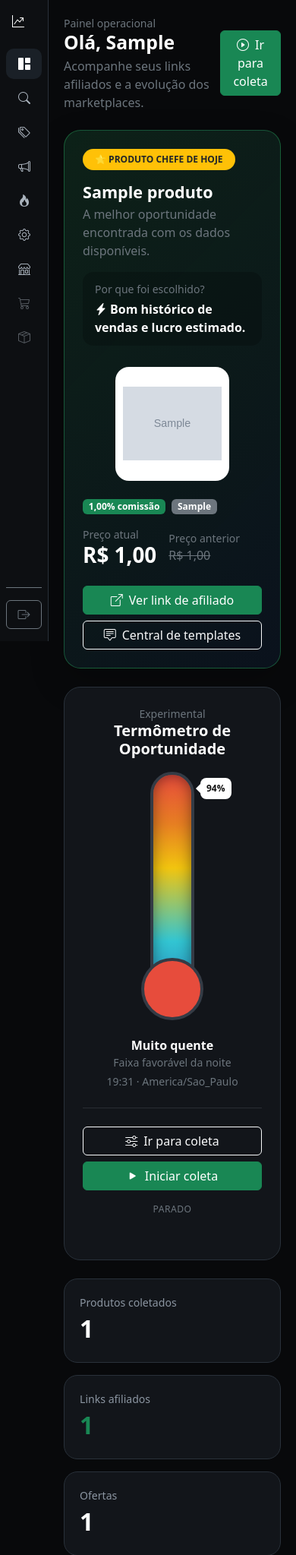
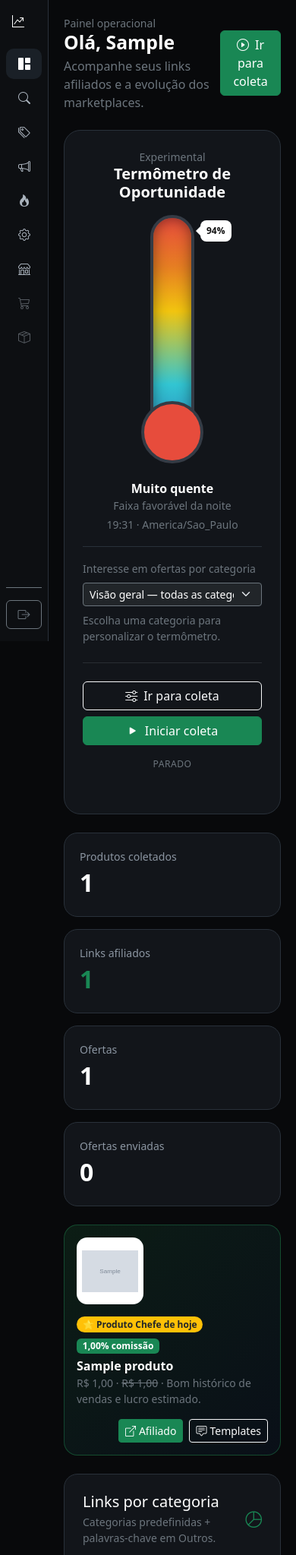
Before and after one commit to Affilimetrics/ecossistema, a Django app: page /home/ in a window 390 px wide. Shown: the top 2047 px of the page at 76% size. Run offline with Django 5.2, Linux system fonts and the light colour scheme; a user stored in the database is signed in; tables that the repository leaves empty hold one stand-in row (values such as "Sample post"); grey boxes marked "Sample" are stand-in pictures; data that the repository does not hold is empty; some libraries are stand-ins or nearby versions.

Commit message:
thermocalc-based-on-categorys

```diff
--- a/aflmain/core/templates/core/home.html
+++ b/aflmain/core/templates/core/home.html
@@ -23,10 +23,11 @@
     .thermometer-marker { position:absolute; left:calc(100% + 12px); bottom:calc(var(--score) * 1%); transform:translateY(50%); white-space:nowrap; font-size:.75rem; font-weight:700; padding:5px 8px; border-radius:8px; background:#fff; color:#111; }
     .thermometer-marker::before { content:''; position:absolute; right:100%; top:50%; transform:translateY(-50%); border:6px solid transparent; border-right-color:#fff; }
     .execution-state { font-size:.76rem; letter-spacing:.04em; text-transform:uppercase; }
-    .chief-product-card { background:linear-gradient(135deg, rgba(46,204,113,.13), rgba(43,122,236,.08)); border:1px solid rgba(46,204,113,.35); border-radius:22px; box-shadow:0 18px 45px rgba(0,0,0,.22); }
-    .chief-product-image, .chief-product-placeholder { width:150px; height:150px; object-fit:contain; border-radius:18px; background:#fff; padding:10px; }
-    .chief-product-placeholder { display:flex; align-items:center; justify-content:center; color:#8a939d; font-size:3rem; }
-    .chief-reason { max-width:430px; padding:12px 16px; border-radius:14px; background:rgba(0,0,0,.22); }
+    .chief-product-card { background:linear-gradient(135deg, rgba(46,204,113,.10), rgba(43,122,236,.06)); border:1px solid rgba(46,204,113,.28); border-radius:18px; }
+    .chief-product-image, .chief-product-placeholder { width:88px; height:88px; object-fit:contain; border-radius:14px; background:#fff; padding:7px; }
+    .chief-product-placeholder { display:flex; align-items:center; justify-content:center; color:#8a939d; font-size:2rem; }
+    .chief-reason { max-width:360px; padding:9px 12px; border-radius:12px; background:rgba(0,0,0,.18); }
+    .thermometer-category-box { border-top:1px solid var(--border); margin-top:18px; padding-top:16px; text-align:left; }
     .dashboard-message { min-height:24px; }
     @media(max-width: 900px) {
       .main { padding:20px; }
@@ -53,63 +54,6 @@
     <a href="{% url 'coleta_geral' %}" class="btn btn-success"><i class="bi bi-play-circle me-2"></i>Ir para coleta</a>
   </div>
 
-  {% if produto_chefe %}
-  <section class="chief-product-card mb-4 p-4">
-    <div class="d-flex flex-wrap justify-content-between align-items-start gap-3">
-      <div>
-        <span class="badge rounded-pill text-bg-warning text-dark px-3 py-2">⭐ PRODUTO CHEFE DE HOJE</span>
-        <h2 class="h4 fw-bold mt-3 mb-1">{{ produto_chefe.nome|default:"Produto selecionado" }}</h2>
-        <p class="text-secondary mb-0">A melhor oportunidade encontrada com os dados disponíveis.</p>
-      </div>
-      <div class="chief-reason">
-        <div class="small text-secondary mb-1">Por que foi escolhido?</div>
-        <strong><i class="bi bi-lightning-charge-fill me-1"></i>{{ motivo_produto_chefe }}</strong>
-      </div>
-    </div>
-
-    <div class="row g-4 align-items-center mt-1">
-      <div class="col-md-3 col-lg-2 text-center">
-        {% if produto_chefe.imagem_url %}
-          <img src="{{ produto_chefe.imagem_url }}" alt="{{ produto_chefe.nome }}" class="chief-product-image">
-        {% else %}
-          <div class="chief-product-placeholder"><i class="bi bi-image"></i></div>
-        {% endif %}
-      </div>
-      <div class="col-md-9 col-lg-7">
-        <div class="d-flex flex-wrap gap-2 mb-3">
-          {% if produto_chefe.calcular_desconto_porcentagem > 0 %}
-            <span class="badge text-bg-danger">-{{ produto_chefe.calcular_desconto_porcentagem }}% OFF</span>
-          {% endif %}
-          <span class="badge text-bg-success">{{ produto_chefe.comissao_porcentagem|floatformat:2 }}% comissão</span>
-          <span class="badge bg-secondary">{{ produto_chefe.marketplace }}</span>
-        </div>
-        <div class="d-flex align-items-end gap-3 flex-wrap">
-          <div>
-            <div class="small text-secondary">Preço atual</div>
-            <div class="display-6 fw-bold">R$ {{ produto_chefe.preco_atual|floatformat:2|default:"0,00" }}</div>
-          </div>
-          {% if produto_chefe.preco_anterior %}
-            <div class="pb-1">
-              <div class="small text-secondary">Preço anterior</div>
-              <div class="text-secondary text-decoration-line-through">R$ {{ produto_chefe.preco_anterior|floatformat:2 }}</div>
-            </div>
-          {% endif %}
-        </div>
-      </div>
-      <div class="col-lg-3 d-grid gap-2">
-        {% if produto_chefe.afiliado.link_afiliado %}
-          <a href="{{ produto_chefe.afiliado.link_afiliado }}" target="_blank" rel="noopener noreferrer" class="btn btn-success">
-            <i class="bi bi-box-arrow-up-right me-2"></i>Ver link de afiliado
-          </a>
-        {% endif %}
-        <a href="{% url 'templates_oferta' %}" class="btn btn-outline-light">
-          <i class="bi bi-chat-square-text me-2"></i>Central de templates
-        </a>
-      </div>
-    </div>
-  </section>
-  {% endif %}
-
   <div class="row g-4 mb-4">
     <div class="col-xl-3">
       <section class="opportunity-card text-center">
@@ -121,6 +65,22 @@
         <div class="mt-5 fw-bold">{{ oportunidade.label }}</div>
         <div class="text-secondary small">{{ oportunidade.reason }}</div>
         <div class="text-secondary small mt-1">{{ oportunidade.local_time|date:"H:i" }} · {{ oportunidade.timezone_name }}</div>
+
+        <div class="thermometer-category-box">
+          <label for="categoriaTermometro" class="form-label small text-secondary mb-2">Interesse em ofertas por categoria</label>
+          <select id="categoriaTermometro" class="form-select form-select-sm bg-dark text-white border-secondary">
+            <option value="" {% if not categoria_termometro %}selected{% endif %}>Visão geral — todas as categorias</option>
+            {% for categoria in categorias_nativas %}
+              <option value="{{ categoria }}" {% if categoria_termometro == categoria %}selected{% endif %}>{{ categoria|title }}</option>
+            {% endfor %}
+          </select>
+          {% if categoria_termometro %}
+            <div class="small text-success mt-2"><i class="bi bi-clock me-1"></i>Melhores horários: {{ oportunidade.melhor_horario }}</div>
+          {% else %}
+            <div class="small text-secondary mt-2">Escolha uma categoria para personalizar o termômetro.</div>
+          {% endif %}
+        </div>
+
         <hr class="border-secondary my-4">
         <a href="{% url 'coleta_geral' %}" class="btn btn-outline-light w-100 mb-2"><i class="bi bi-sliders me-2"></i>Ir para coleta</a>
         <button id="dashboardCollectBtn" class="btn btn-success w-100" type="button" {% if not coleta_configurada %}data-needs-config="1"{% endif %}>
@@ -137,6 +97,32 @@
         <div class="col-sm-6 col-xl-3"><div class="metric"><div class="metric-label">Ofertas</div><div class="metric-value">{{ ofertas }}</div></div></div>
         <div class="col-sm-6 col-xl-3"><div class="metric"><div class="metric-label">Ofertas enviadas</div><div class="metric-value">{{ enviadas }}</div></div></div>
       </div>
+
+      {% if produto_chefe %}
+      <section class="chief-product-card p-3 mb-4">
+        <div class="d-flex flex-wrap align-items-center gap-3">
+          {% if produto_chefe.imagem_url %}
+            <img src="{{ produto_chefe.imagem_url }}" alt="{{ produto_chefe.nome }}" class="chief-product-image">
+          {% else %}
+            <div class="chief-product-placeholder"><i class="bi bi-image"></i></div>
+          {% endif %}
+          <div class="flex-grow-1 min-w-0">
+            <div class="d-flex flex-wrap align-items-center gap-2 mb-1">
+              <span class="badge rounded-pill text-bg-warning text-dark">⭐ Produto Chefe de hoje</span>
+              <span class="badge text-bg-success">{{ produto_chefe.comissao_porcentagem|floatformat:2 }}% comissão</span>
+              {% if produto_chefe.calcular_desconto_porcentagem > 0 %}<span class="badge text-bg-danger">-{{ produto_chefe.calcular_desconto_porcentagem }}% OFF</span>{% endif %}
+            </div>
+            <div class="fw-bold text-truncate">{{ produto_chefe.nome|default:"Produto selecionado" }}</div>
+            <div class="small text-secondary">R$ {{ produto_chefe.preco_atual|floatformat:2|default:"0,00" }}{% if produto_chefe.preco_anterior %} · <span class="text-decoration-line-through">R$ {{ produto_chefe.preco_anterior|floatformat:2 }}</span>{% endif %} · {{ motivo_produto_chefe }}</div>
+          </div>
+          <div class="d-flex gap-2 ms-auto">
+            {% if produto_chefe.afiliado.link_afiliado %}<a href="{{ produto_chefe.afiliado.link_afiliado }}" target="_blank" rel="noopener noreferrer" class="btn btn-success btn-sm"><i class="bi bi-box-arrow-up-right me-1"></i>Afiliado</a>{% endif %}
+            <a href="{% url 'templates_oferta' %}" class="btn btn-outline-light btn-sm"><i class="bi bi-chat-square-text me-1"></i>Templates</a>
+          </div>
+        </div>
+      </section>
+      {% endif %}
+
       <div class="row g-4">
     <div class="col-xl-6">
       <div class="chart-card p-4 h-100">
@@ -189,6 +175,18 @@
     );
   });
   window.addEventListener('resize', () => google.charts.setOnLoadCallback(() => {}));
+</script>
+<script>
+(() => {
+  const select = document.getElementById('categoriaTermometro');
+  if (!select) return;
+  select.addEventListener('change', () => {
+    const url = new URL(window.location.href);
+    if (select.value) url.searchParams.set('categoria_termometro', select.value);
+    else url.searchParams.delete('categoria_termometro');
+    window.location.href = url.toString();
+  });
+})();
 </script>
 <script>
 (() => {
--- a/aflmain/core/views.py
+++ b/aflmain/core/views.py
@@ -106,7 +106,11 @@ def home(request):
     enviadas = Oferta.objects.filter(owner=request.user, status="ENVIADA").count()
     ultima_execucao = Execucao.objects.filter(owner=request.user).first()
     perfil, _ = PerfilUsuario.objects.get_or_create(owner=request.user)
-    oportunidade = calcular_oportunidade(perfil.timezone)
+    categoria_termometro = (request.GET.get("categoria_termometro") or "").strip()
+    categorias_nativas = list(CATEGORIAS_PRINCIPAIS.values())
+    if categoria_termometro not in categorias_nativas:
+        categoria_termometro = ""
+    oportunidade = calcular_oportunidade(perfil.timezone, categoria=categoria_termometro or None)
     coleta_configurada = bool(
         ultima_execucao and (ultima_execucao.categorias or ultima_execucao.keywords)
     )
@@ -121,6 +125,8 @@ def home(request):
         "categorias_chart": json.dumps(categorias_chart, ensure_ascii=False),
         "marketplaces_chart": json.dumps(marketplaces_chart, ensure_ascii=False),
         "oportunidade": oportunidade,
+        "categoria_termometro": categoria_termometro,
+        "categorias_nativas": categorias_nativas,
         "coleta_configurada": coleta_configurada,
         "produto_chefe": produto_chefe,
         "motivo_produto_chefe": produto_chefe.obter_motivo_chefe() if produto_chefe else "",
```
Also changed, not shown: aflmain/core/opportunity.py (+45 -7 lines), aflmain/core/migrations/0001_initial.py (deleted).
